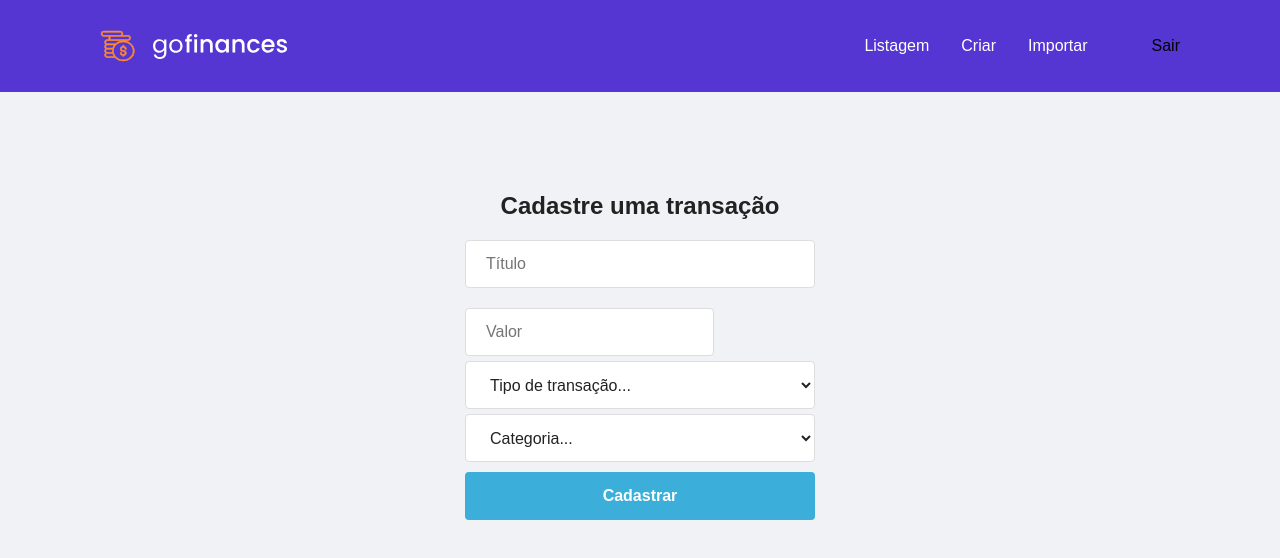
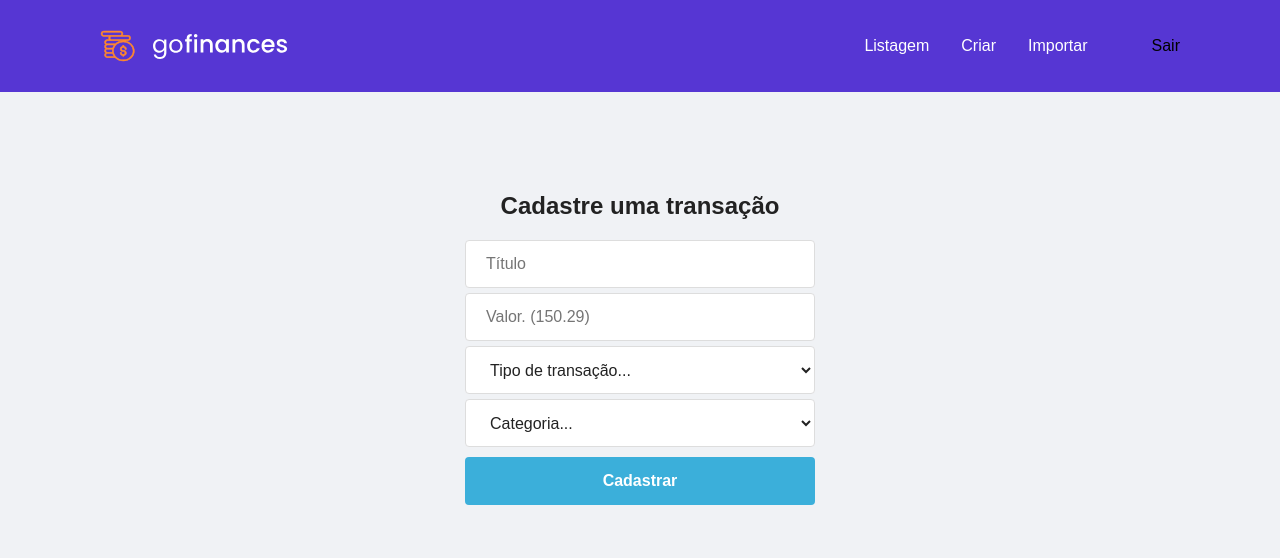
Before and after one commit to vinisioux/gofinances-web, a React (Create React App) app: page /transaction in a window 1280 px wide. Shown: the top 558 px of the page. Built offline with nearby package versions, Linux system fonts and the light colour scheme; sample sign-in values are in the browser's storage; the HTML template or start-up script is replaced by a standard one.

Commit message:
feat: config formik on create transaction page

```diff
--- a/src/pages/Transaction/index.tsx
+++ b/src/pages/Transaction/index.tsx
@@ -1,4 +1,4 @@
-import React, { ChangeEvent, FormEvent, useCallback, useState } from 'react';
+import React from 'react';
 import { toast } from 'react-toastify';
 import { useHistory } from 'react-router-dom';
 import { Formik } from 'formik';
@@ -6,73 +6,11 @@ import { Formik } from 'formik';
 import api from '../../services/api';
 
 import Header from '../../components/Header';
-import Input from '../../components/Input';
 
 import { Container } from './styles';
 
 const Transaction: React.FC = () => {
-  // const [title, setTitle] = useState('');
-  // const [value, setValue] = useState('');
-  // const [selectedType, setSelectedType] = useState('0');
-  // const [selectedCategory, setSelectedCategory] = useState('0');
-  // const [newCategory, setNewCategory] = useState('');
-
   const history = useHistory();
-
-  // const handleSelectType = useCallback(
-  //   (event: ChangeEvent<HTMLSelectElement>) => {
-  //     const type = event.target.value;
-  //     setSelectedType(type);
-  //   },
-  //   [],
-  // );
-
-  // const handleSelectCategory = useCallback(
-  //   (event: ChangeEvent<HTMLSelectElement>) => {
-  //     const category = event.target.value;
-  //     setSelectedCategory(category);
-  //   },
-  //   [],
-  // );
-
-  // const handleSubmit = useCallback(
-  //   async (event: FormEvent) => {
-  //     event.preventDefault();
-  //     if (!title) {
-  //       return toast.error('Título inválido, favor verificar');
-  //     }
-
-  //     if (!value) {
-  //       return toast.error('Valor inválido, favor verificar');
-  //     }
-
-  //     if (selectedType === '0') {
-  //       return toast.error('Tipo inválido, favor verificar');
-  //     }
-
-  //     if (selectedCategory === '0') {
-  //       return toast.error('Categoria inválido, favor verificar');
-  //     }
-
-  //     if (selectedCategory === 'new-category' && !newCategory) {
-  //       return toast.error('Categoria inválido, favor verificar');
-  //     }
-
-  //     const data = {
-  //       title,
-  //       value,
-  //       type: selectedType,
-  //       category: newCategory || selectedCategory,
-  //     };
-
-  //     await api.post('transactions', data);
-
-  //     toast.success('Transação registrada!');
-
-  //     return history.push('/dashboard');
-  //   },
-  //   [title, newCategory, value, selectedCategory, selectedType, history],
-  // );
 
   return (
     <>
@@ -88,8 +26,18 @@ const Transaction: React.FC = () => {
             newCategory: '',
           }}
           onSubmit={async values => {
-            // await api.post('transactions', values);
-            console.log(values);
+            const data = {
+              title: values.title,
+              value: values.value,
+              type: values.selectedType,
+              category: values.newCategory || values.selectedCategory,
+            };
+
+            await api.post('transactions', data);
+
+            toast.success('Transação registrada!');
+
+            return history.push('/dashboard');
           }}
         >
           {({
@@ -100,7 +48,6 @@ const Transaction: React.FC = () => {
             handleBlur,
             handleSubmit,
             isSubmitting,
-            /* and other goodies */
           }) => (
             <form onSubmit={handleSubmit}>
               <h2>Cadastre uma transação</h2>
@@ -111,10 +58,11 @@ const Transaction: React.FC = () => {
                 onChange={handleChange}
               />
 
-              <Input
-                mask="currency"
-                type="text"
-                placeholder="Valor"
+              <input
+                type="number"
+                min="0.00"
+                step="0.01"
+                placeholder="Valor. (150.29)"
                 name="value"
                 onChange={handleChange}
               />
@@ -145,7 +93,11 @@ const Transaction: React.FC = () => {
                   onChange={handleChange}
                 />
               )}
-              <button type="submit">Cadastrar</button>
+              {isSubmitting ? (
+                <span>Salvando...</span>
+              ) : (
+                <button type="submit">Cadastrar</button>
+              )}
             </form>
           )}
         </Formik>
```
